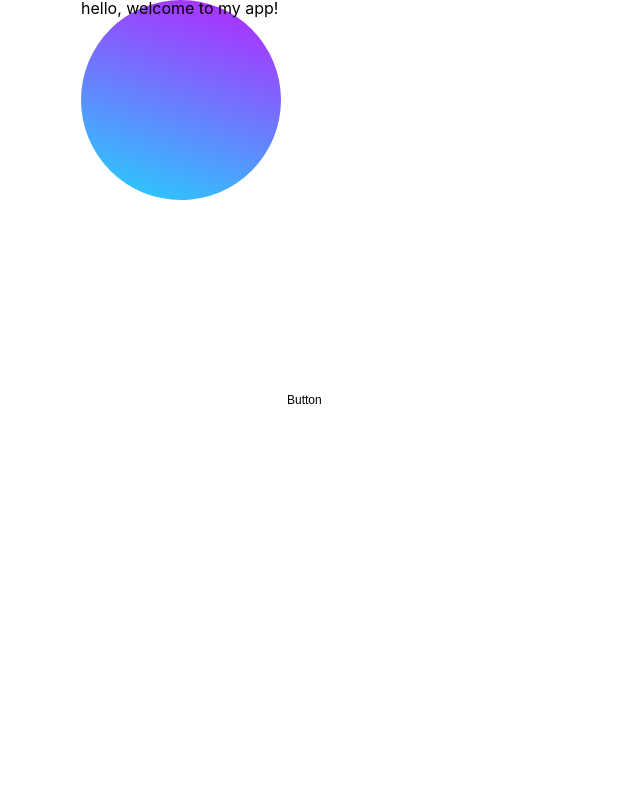
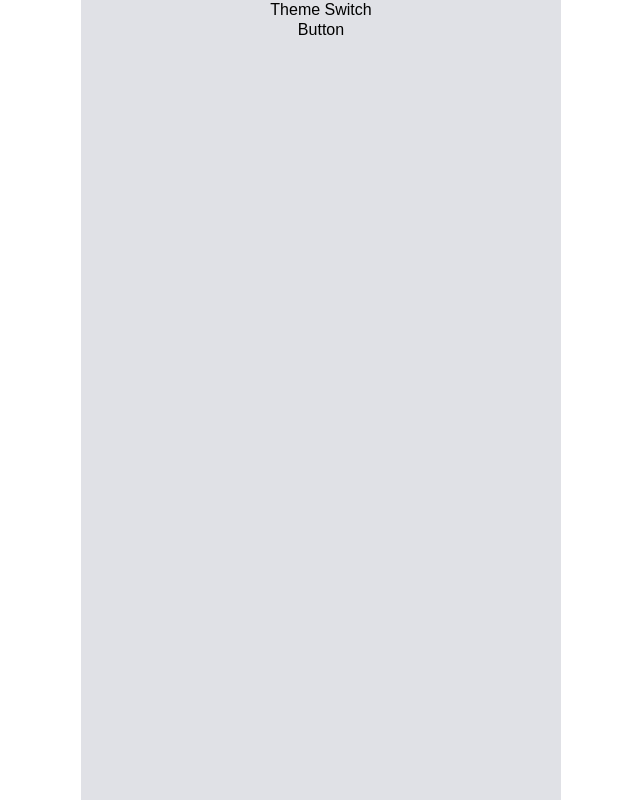
Before and after one commit to nrsimonelli/october-stitches, a React (Create React App) app: page / in a window 1280 px wide. Shown: the whole page, without its empty margins (319-959 px from the left). Built offline with nearby package versions, Linux system fonts and the light colour scheme.

Commit message:
refined color themes in config

```diff
--- a/src/App.js
+++ b/src/App.js
@@ -1,33 +1,44 @@
-import React from 'react';
-
-import { styled } from './stitches.config';
+import React, { useState } from 'react';
+import { newTheme, styled } from './stitches.config';
+import { Button } from './components/Button';
 
 const Container = styled('div', {
-  display: 'flex',
-  backgroundColor: '$gray5',
+  minHeight: '100vh',
+  backgroundColor: '$slate5',
   maxWidth: '480px',
   mx: 'auto',
-  minHeight: '100%',
 });
 
-const Button = styled('button', {
-  appearance: 'none',
-  border: 'none',
-  backgroundColor: 'transparent',
-  fontSize: '$1',
-});
-
-const Box = styled('div', {
-  size: '200px',
-  linearGradient: '19deg, #21D4FD 0%, #B721FF 100%',
-  br: '$round',
+const ColumnDiv = styled('div', {
+  backgroundColor: '$cyan4',
 });
 
 const App = () => {
+  const [isNew, setIsNew] = useState(true);
+  const switchTheme = isNew ? '' : newTheme;
+
   return (
-    <Container>
-      <Box>hello, welcome to my app!</Box>
-      <Button>Button</Button>
+    <Container className={switchTheme}>
+      <ColumnDiv
+        css={{
+          display: 'flex',
+          flexDirection: 'column',
+          justifyContent: 'center',
+          alignItems: 'center',
+          height: '100%',
+        }}
+      >
+        <Button
+          size='lg'
+          variant='primary'
+          onClick={() => setIsNew(!isNew)}
+        >
+          Theme Switch
+        </Button>
+        <Button size='lg' variant='secondary'>
+          Button
+        </Button>
+      </ColumnDiv>
     </Container>
   );
 };
--- /dev/null
+++ b/src/components/Button.js
@@ -0,0 +1,46 @@
+import { styled } from '../stitches.config';
+
+export const Button = styled('button', {
+  appearance: 'none',
+  border: 'none',
+  backgroundColor: 'transparent',
+
+  variants: {
+    size: {
+      sm: {
+        fontSize: '$1',
+      },
+      md: {
+        fontSize: '$2',
+      },
+      lg: {
+        fontSize: '$3',
+      },
+    },
+    color: {
+      primary: {
+        backgroundColor: '$primary',
+      },
+      secondary: {
+        backgroundColor: '$secondary',
+      },
+    },
+    shape: {
+      square: {
+        borderRadius: '$none',
+      },
+      pill: {
+        borderRadius: '$pill',
+      },
+      round: {
+        borderRadius: '$round',
+      },
+    },
+  },
+
+  defaultVariants: {
+    size: 'sm',
+    color: 'primary',
+    shape: 'pill',
+  },
+});
--- a/src/stitches.config.ts
+++ b/src/stitches.config.ts
@@ -1,20 +1,16 @@
-import { createStitches } from "@stitches/react";
+import { createStitches } from '@stitches/react';
+
 import {
   slate,
   blue,
-  red,
-  green,
-  whiteA,
-  blackA,
   indigo,
   sky,
-  cyan,
-  tomato,
-  sage,
-  mint,
-  teal,
-} from "@radix-ui/colors";
-import type * as Stitches from "@stitches/react";
+  yellow,
+  amber,
+  orange,
+  sand,
+} from '@radix-ui/colors';
+import type * as Stitches from '@stitches/react';
 
 export const {
   styled,
@@ -29,55 +25,95 @@ export const {
   theme: {
     colors: {
       ...slate,
+      ...indigo,
       ...blue,
-      ...red,
-      ...green,
-      ...indigo,
       ...sky,
-      ...cyan,
-      ...sage,
-      ...mint,
-      ...teal,
-      ...tomato,
+      // app backgrounds
+      bg100: '$slate1',
+      bg200: '$slate2',
 
-      ...whiteA,
-      ...blackA,
+      // normal, hover, pressed states
+      // scale to 4 -> 5 -> 6 if CTA
+      primary300: '$indigo3',
+      primary400: '$indigo4',
+      primary500: '$indigo5',
+
+      // border colors: disabled, interactive, and hover
+      primary600: '$indigo6',
+      primary700: '$indigo7',
+      primary800: '$indigo8',
+
+      // solid background + hover state
+      primary900: '$indigo9',
+      primary1000: '$indigo10',
+
+      // low contrast and high contrast text
+      lowContrastText: '$slate11',
+      highContrastText: '$slate12',
+
+      secondary300: '$blue3',
+      secondary400: '$blue4',
+      secondary500: '$blue5',
+      secondary600: '$blue6',
+      secondary700: '$blue7',
+      secondary800: '$blue8',
+      secondary900: '$blue9',
+      secondary1000: '$blue10',
+
+      accent300: '$sky3',
+      accent400: '$sky4',
+      accent500: '$sky5',
+      accent600: '$sky6',
+      accent700: '$sky7',
+      accent800: '$sky8',
+      accent900: '$sky9',
+      accent1000: '$sky10',
+
+      gray300: '$slate3',
+      gray400: '$slate4',
+      gray500: '$slate5',
+      gray600: '$slate6',
+      gray700: '$slate7',
+      gray800: '$slate8',
+      gray900: '$slate9',
+      gray1000: '$slate10',
     },
     fonts: {
-      untitled: "Untitled Sans, -apple-system, system-ui, sans-serif",
-      mono: "Söhne Mono, menlo, monospace",
+      untitled: 'Untitled Sans, -apple-system, system-ui, sans-serif',
+      mono: 'Söhne Mono, menlo, monospace',
     },
     fontSizes: {
-      1: "12px",
-      2: "14px",
-      3: "16px",
-      4: "20px",
-      5: "24px",
-      6: "32px",
+      1: '12px',
+      2: '14px',
+      3: '16px',
+      4: '20px',
+      5: '24px',
+      6: '32px',
     },
     space: {
-      1: "4px",
-      2: "8px",
-      3: "16px",
-      4: "32px",
-      5: "64px",
-      6: "128px",
+      1: '4px',
+      2: '8px',
+      3: '16px',
+      4: '32px',
+      5: '64px',
+      6: '128px',
     },
     sizes: {
-      1: "4px",
-      2: "8px",
-      3: "16px",
-      4: "32px",
-      5: "64px",
-      6: "128px",
+      1: '4px',
+      2: '8px',
+      3: '16px',
+      4: '32px',
+      5: '64px',
+      6: '128px',
     },
     radii: {
-      1: "2px",
-      2: "4px",
-      3: "8px",
-      4: "12px",
-      round: "50%",
-      pill: "9999px",
+      1: '2px',
+      2: '4px',
+      3: '8px',
+      4: '12px',
+      none: '0',
+      round: '50%',
+      pill: '9999px',
     },
     fontWeights: {},
     lineHeights: {},
@@ -86,118 +122,109 @@ export const {
     borderStyles: {},
     shadows: {},
     zIndices: {
-      1: "100",
-      2: "200",
-      3: "300",
-      4: "400",
-      max: "999",
+      1: '100',
+      2: '200',
+      3: '300',
+      4: '400',
+      max: '999',
     },
     transitions: {},
   },
   media: {
-    sm: "(min-width: 520px)",
-    md: "(min-width: 900px)",
-    lg: "(min-width: 1200px)",
-    xl: "(min-width: 1800px)",
+    sm: '(min-width: 520px)',
+    md: '(min-width: 900px)',
+    lg: '(min-width: 1200px)',
+    xl: '(min-width: 1800px)',
   },
   utils: {
-    p: (value: Stitches.PropertyValue<"padding">) => ({
+    p: (value: Stitches.PropertyValue<'padding'>) => ({
       paddingTop: value,
       paddingBottom: value,
       paddingLeft: value,
       paddingRight: value,
     }),
-    pt: (value: Stitches.PropertyValue<"paddingTop">) => ({
-      paddingTop: value,
-    }),
-    pr: (value: Stitches.PropertyValue<"paddingRight">) => ({
-      paddingRight: value,
-    }),
-    pb: (value: Stitches.PropertyValue<"paddingBottom">) => ({
-      paddingBottom: value,
-    }),
-    pl: (value: Stitches.PropertyValue<"paddingLeft">) => ({
-      paddingLeft: value,
-    }),
-    px: (value: Stitches.PropertyValue<"paddingLeft">) => ({
+    px: (value: Stitches.PropertyValue<'paddingLeft'>) => ({
       paddingLeft: value,
       paddingRight: value,
     }),
-    py: (value: Stitches.PropertyValue<"paddingTop">) => ({
+    py: (value: Stitches.PropertyValue<'paddingTop'>) => ({
       paddingTop: value,
       paddingBottom: value,
     }),
 
-    m: (value: Stitches.PropertyValue<"margin">) => ({
+    m: (value: Stitches.PropertyValue<'margin'>) => ({
       marginTop: value,
       marginBottom: value,
       marginLeft: value,
       marginRight: value,
     }),
-    mt: (value: Stitches.PropertyValue<"marginTop">) => ({
-      marginTop: value,
-    }),
-    mr: (value: Stitches.PropertyValue<"marginRight">) => ({
-      marginRight: value,
-    }),
-    mb: (value: Stitches.PropertyValue<"marginBottom">) => ({
-      marginBottom: value,
-    }),
-    ml: (value: Stitches.PropertyValue<"marginLeft">) => ({
-      marginLeft: value,
-    }),
-    mx: (value: Stitches.PropertyValue<"marginLeft">) => ({
+    mx: (value: Stitches.PropertyValue<'marginLeft'>) => ({
       marginLeft: value,
       marginRight: value,
     }),
-    my: (value: Stitches.PropertyValue<"marginTop">) => ({
+    my: (value: Stitches.PropertyValue<'marginTop'>) => ({
       marginTop: value,
       marginBottom: value,
-    }),
-
-    ta: (value: Stitches.PropertyValue<"textAlign">) => ({
-      textAlign: value,
-    }),
-
-    items: (value: Stitches.PropertyValue<"alignItems">) => ({
-      alignItems: value,
-    }),
-    justify: (value: Stitches.PropertyValue<"justifyContent">) => ({
-      justifyContent: value,
-    }),
-
-    bc: (value: Stitches.PropertyValue<"backgroundColor">) => ({
-      backgroundColor: value,
-    }),
-
-    br: (value: Stitches.PropertyValue<"borderRadius">) => ({
-      borderRadius: value,
-    }),
-
-    userSelect: (value: Stitches.PropertyValue<"userSelect">) => ({
-      WebkitUserSelect: value,
-      userSelect: value,
-    }),
-
-    linearGradient: (value: Stitches.PropertyValue<"backgroundImage">) => ({
-      backgroundImage: `linear-gradient(${value})`,
-    }),
-
-    size: (value: Stitches.PropertyValue<"width">) => ({
-      width: value,
-      height: value,
-    }),
-
-    appearance: (value: Stitches.PropertyValue<"appearance">) => ({
-      WebkitAppearance: value,
-      appearance: value,
-    }),
-
-    backgroundClip: (value: Stitches.PropertyValue<"backgroundClip">) => ({
-      WebkitBackgroundClip: value,
-      backgroundClip: value,
     }),
   },
 });
 
 export type CSS = Stitches.CSS<typeof config>;
+
+export const newTheme = createTheme('new-theme', {
+  colors: {
+    ...sand,
+    ...yellow,
+    ...amber,
+    ...orange,
+    // app backgrounds
+    bg100: '$sand1',
+    bg200: '$sand2',
+
+    // normal, hover, pressed states
+    // scale to 4 -> 5 -> 6 if CTA
+    primary300: '$yellow3',
+    primary400: '$yellow4',
+    primary500: '$yellow5',
+
+    // border colors: disabled, interactive, and hover
+    primary600: '$yellow6',
+    primary700: '$yellow7',
+    primary800: '$yellow8',
+
+    // solid background + hover state
+    primary900: '$yellow9',
+    primary1000: '$yellow10',
+
+    // low contrast and high contrast text
+    lowContrastText: '$sand11',
+    highContrastText: '$sand12',
+
+    secondary300: '$amber3',
+    secondary400: '$amber4',
+    secondary500: '$amber5',
+    secondary600: '$amber6',
+    secondary700: '$amber7',
+    secondary800: '$amber8',
+    secondary900: '$amber9',
+    secondary1000: '$amber10',
+
+    accent300: '$orange3',
+    accent400: '$orange4',
+    accent500: '$orange5',
+    accent600: '$orange6',
+    accent700: '$orange7',
+    accent800: '$orange8',
+    accent900: '$orange9',
+    accent1000: '$orange10',
+
+    gray300: '$slate3',
+    gray400: '$slate4',
+    gray500: '$slate5',
+    gray600: '$slate6',
+    gray700: '$slate7',
+    gray800: '$slate8',
+    gray900: '$slate9',
+    gray1000: '$slate10',
+  },
+});
```
